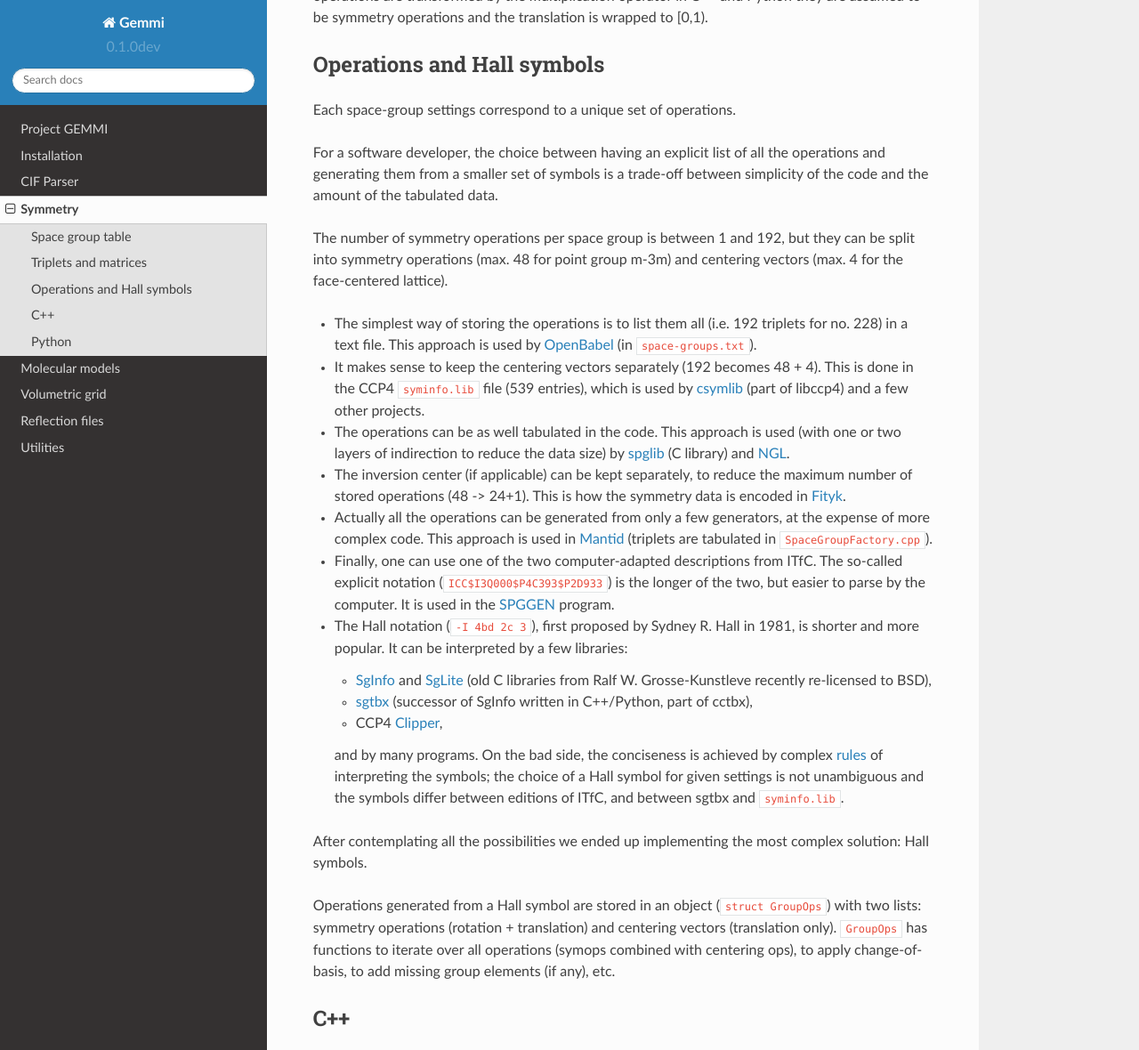
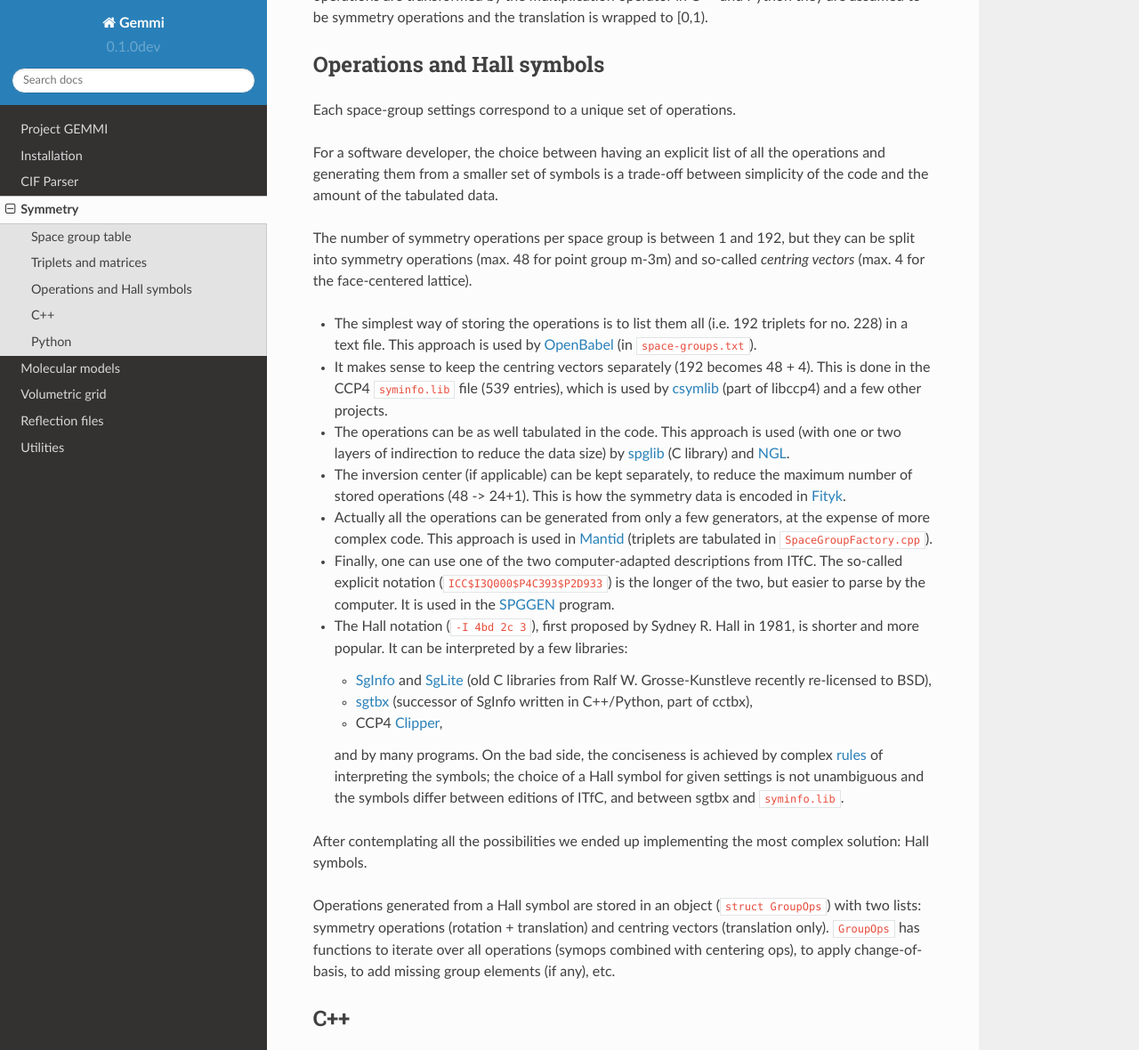
Before and after one commit to project-gemmi/gemmi, a Sphinx documentation site: the page built from docs/sym.rst, in a window 1280 px wide and 1400 px high, scrolled down 1618 px, cut to the strip 0-1180 px from the top of the window. Shown: the whole strip at 89% size. Built offline with Sphinx 7.4.7 and the Read the Docs theme 2.0.0, drawn with Linux system fonts in a browser that asks for light colours.

Commit message:
it's called "centring vectors"

```diff
--- a/docs/sym.rst
+++ b/docs/sym.rst
@@ -101,13 +101,13 @@ trade-off between simplicity of the code and the amount of the tabulated data.
 
 The number of symmetry operations per space group is between 1 and 192,
 but they can be split into symmetry operations (max. 48 for point group m-3m)
-and centering vectors (max. 4 for the face-centered lattice).
+and so-called *centring vectors* (max. 4 for the face-centered lattice).
 
 * The simplest way of storing the operations is to list them all (i.e. 192
   triplets for no. 228) in a text file.
   This approach is used by OpenBabel_ (in :file:`space-groups.txt`).
 
-* It makes sense to keep the centering vectors separately
+* It makes sense to keep the centring vectors separately
   (192 becomes 48 + 4).
   This is done in the CCP4 :file:`syminfo.lib` file (539 entries),
   which is used by csymlib_ (part of libccp4) and a few other projects.
@@ -151,7 +151,7 @@ the most complex solution: Hall symbols.
 
 Operations generated from a Hall symbol are stored in an object
 (``struct GroupOps``) with two lists: symmetry operations
-(rotation + translation) and centering vectors (translation only).
+(rotation + translation) and centring vectors (translation only).
 ``GroupOps`` has functions to iterate over all operations
 (symops combined with centering ops), to apply change-of-basis,
 to add missing group elements (if any), etc.
```
Also changed, not shown: 1 other file.
